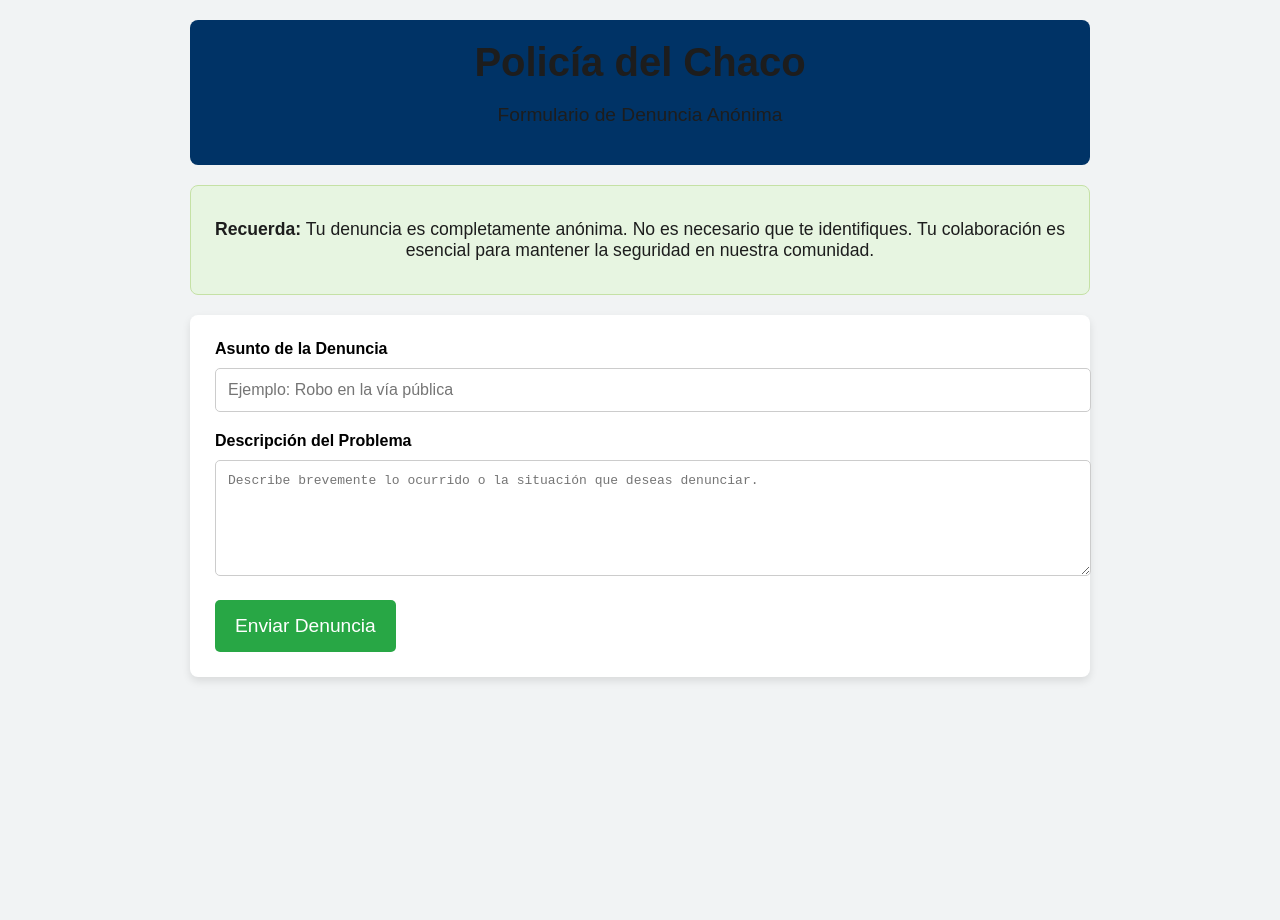
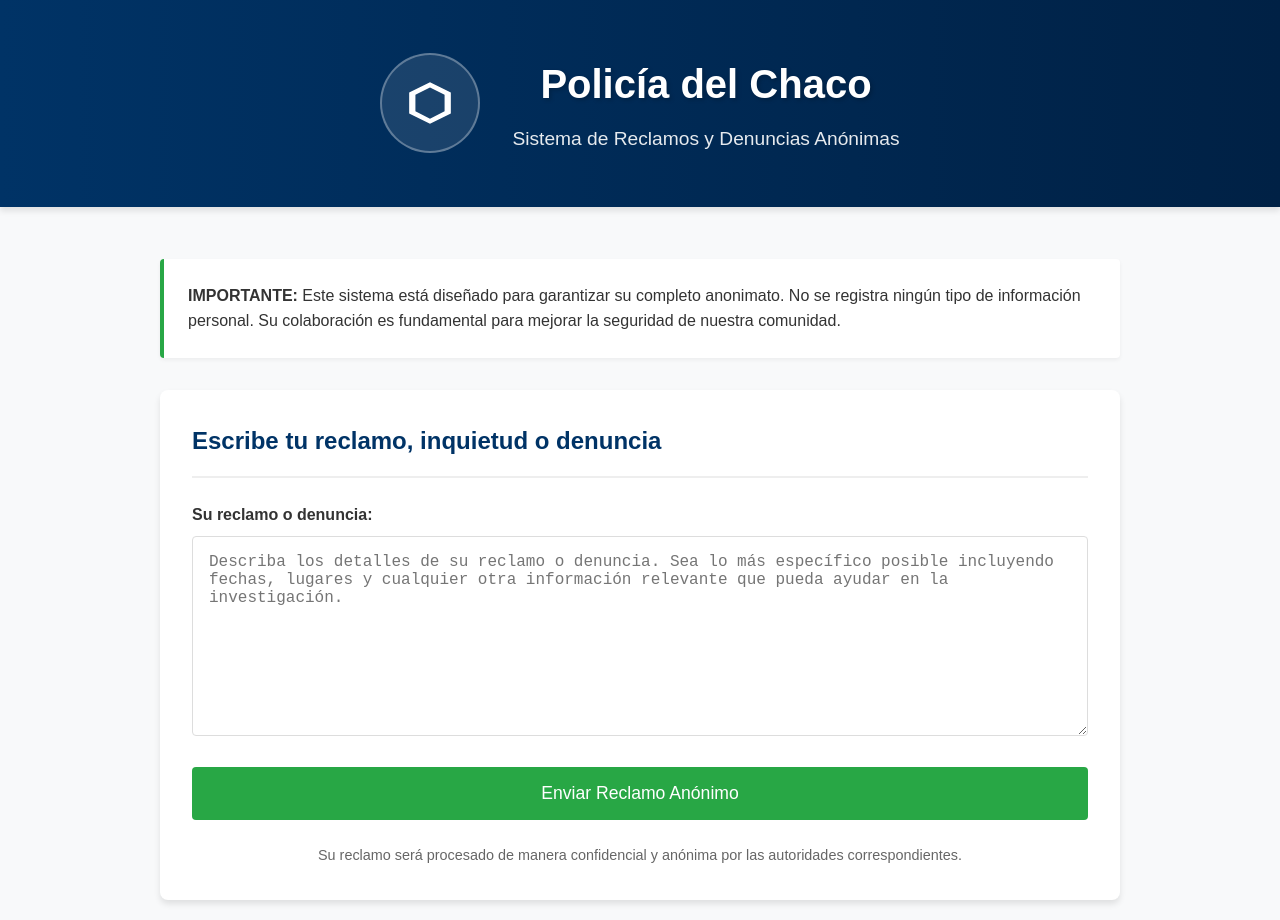
Before and after one commit to ulicseg/my-denuncia-app, a website: page public/index.html in a window 1280 px wide. Before the commit the page ends 800 px from the top, so only its background shows below. Drawn offline with Linux system fonts and the light colour scheme.

Commit message:
Update index.html

```diff
--- a/public/index.html
+++ b/public/index.html
@@ -3,136 +3,212 @@
 <head>
   <meta charset="UTF-8">
   <meta name="viewport" content="width=device-width, initial-scale=1.0">
-  <title>Denuncias Anónimas - Policía del Chaco</title>
+  <title>Reclamos y Denuncias Anónimas - Policía del Chaco</title>
   <style>
-    /* CSS Global */
-    body {
-      font-family: 'Arial', sans-serif;
-      background-color: #f1f3f4;
+    :root {
+      --primary-color: #003366;
+      --secondary-color: #002145;
+      --accent-color: #28a745;
+      --text-color: #333333;
+      --light-bg: #f8f9fa;
+    }
+
+    * {
       margin: 0;
       padding: 0;
       box-sizing: border-box;
     }
-    h1, p {
-      text-align: center;
-      color: #1d1d1d;
+
+    body {
+      font-family: 'Arial', sans-serif;
+      background-color: var(--light-bg);
+      color: var(--text-color);
+      line-height: 1.6;
     }
 
-    /* Contenedor principal */
     .container {
       width: 100%;
-      max-width: 900px;
+      max-width: 1000px;
       margin: 0 auto;
       padding: 20px;
     }
 
-    /* Encabezado */
     header {
-      background-color: #003366;
-      color: #ffffff;
-      padding: 20px;
-      text-align: center;
-      border-radius: 8px;
+      background: linear-gradient(to right, var(--primary-color), var(--secondary-color));
+      color: white;
+      padding: 2rem 0;
+      margin-bottom: 2rem;
+      box-shadow: 0 4px 6px rgba(0, 0, 0, 0.1);
     }
 
-    header h1 {
-      margin: 0;
-      font-size: 2.5em;
+    .header-content {
+      display: flex;
+      align-items: center;
+      justify-content: center;
+      gap: 2rem;
     }
 
-    header p {
-      font-size: 1.2em;
+    .logo-placeholder {
+      width: 100px;
+      height: 100px;
+      background-color: rgba(255, 255, 255, 0.1);
+      border-radius: 50%;
+      display: flex;
+      align-items: center;
+      justify-content: center;
+      border: 2px solid rgba(255, 255, 255, 0.3);
     }
 
-    /* Mensaje de tranquilidad */
-    .message {
-      background-color: #e7f5e1;
-      color: #4caf50;
-      border: 1px solid #c5e1a5;
-      border-radius: 8px;
-      padding: 15px;
-      margin: 20px 0;
-      font-size: 1.1em;
+    .header-text {
+      text-align: center;
     }
 
-    /* Formulario */
-    form {
-      background-color: #ffffff;
-      padding: 25px;
+    .header-text h1 {
+      font-size: 2.5rem;
+      margin-bottom: 0.5rem;
+      text-shadow: 2px 2px 4px rgba(0, 0, 0, 0.2);
+    }
+
+    .header-text p {
+      font-size: 1.2rem;
+      opacity: 0.9;
+    }
+
+    .anonymous-notice {
+      background-color: #fff;
+      border-left: 4px solid var(--accent-color);
+      padding: 1.5rem;
+      margin-bottom: 2rem;
+      border-radius: 4px;
+      box-shadow: 0 2px 4px rgba(0, 0, 0, 0.05);
+    }
+
+    .form-container {
+      background-color: white;
+      padding: 2rem;
       border-radius: 8px;
-      box-shadow: 0 4px 8px rgba(0, 0, 0, 0.1);
+      box-shadow: 0 4px 6px rgba(0, 0, 0, 0.1);
+    }
+
+    .form-title {
+      color: var(--primary-color);
+      margin-bottom: 1.5rem;
+      padding-bottom: 1rem;
+      border-bottom: 2px solid #eee;
+    }
+
+    .form-group {
+      margin-bottom: 1.5rem;
     }
 
     label {
       display: block;
-      margin-bottom: 10px;
-      font-weight: bold;
+      margin-bottom: 0.5rem;
+      color: var(--text-color);
+      font-weight: 600;
     }
 
-    input, textarea {
+    textarea {
       width: 100%;
-      padding: 12px;
-      margin-bottom: 20px;
-      border-radius: 5px;
-      border: 1px solid #ccc;
-      font-size: 1em;
+      min-height: 200px;
+      padding: 1rem;
+      border: 1px solid #ddd;
+      border-radius: 4px;
+      font-size: 1rem;
+      transition: border-color 0.3s ease;
     }
 
-    button {
-      background-color: #28a745;
+    textarea:focus {
+      outline: none;
+      border-color: var(--primary-color);
+      box-shadow: 0 0 0 2px rgba(0, 51, 102, 0.1);
+    }
+
+    .submit-button {
+      background-color: var(--accent-color);
       color: white;
       border: none;
-      padding: 15px 20px;
-      border-radius: 5px;
-      font-size: 1.2em;
+      padding: 1rem 2rem;
+      font-size: 1.1rem;
+      border-radius: 4px;
       cursor: pointer;
+      width: 100%;
       transition: background-color 0.3s ease;
     }
 
-    button:hover {
+    .submit-button:hover {
       background-color: #218838;
     }
 
-    /* Responsive */
+    .privacy-notice {
+      margin-top: 1.5rem;
+      font-size: 0.9rem;
+      color: #666;
+      text-align: center;
+    }
+
     @media (max-width: 768px) {
       .container {
         padding: 10px;
       }
 
-      header h1 {
-        font-size: 2em;
+      .header-content {
+        flex-direction: column;
       }
 
-      header p {
-        font-size: 1em;
+      .header-text h1 {
+        font-size: 2rem;
       }
 
-      button {
-        width: 100%;
+      .form-container {
+        padding: 1.5rem;
       }
     }
   </style>
 </head>
 <body>
+  <header>
+    <div class="container">
+      <div class="header-content">
+        <div class="logo-placeholder">
+          <svg width="50" height="50" viewBox="0 0 24 24" fill="white">
+            <path d="M12 2L2 7v10l10 5 10-5V7L12 2zm0 2.5L19 8v8l-7 3.5L5 16V8l7-3.5z"/>
+          </svg>
+        </div>
+        <div class="header-text">
+          <h1>Policía del Chaco</h1>
+          <p>Sistema de Reclamos y Denuncias Anónimas</p>
+        </div>
+      </div>
+    </div>
+  </header>
+
   <div class="container">
-    <header>
-      <h1>Policía del Chaco</h1>
-      <p>Formulario de Denuncia Anónima</p>
-    </header>
-
-    <div class="message">
-      <p><strong>Recuerda:</strong> Tu denuncia es completamente anónima. No es necesario que te identifiques. Tu colaboración es esencial para mantener la seguridad en nuestra comunidad.</p>
+    <div class="anonymous-notice">
+      <p><strong>IMPORTANTE:</strong> Este sistema está diseñado para garantizar su completo anonimato. No se registra ningún tipo de información personal. Su colaboración es fundamental para mejorar la seguridad de nuestra comunidad.</p>
     </div>
 
-    <form action="https://formspree.io/f/mjkgzbpr" method="POST">
-      <label for="asunto">Asunto de la Denuncia</label>
-      <input type="text" id="asunto" name="asunto" placeholder="Ejemplo: Robo en la vía pública" required>
+    <div class="form-container">
+      <h2 class="form-title">Escribe tu reclamo, inquietud o denuncia</h2>
 
-      <label for="problema">Descripción del Problema</label>
-      <textarea id="problema" name="problema" rows="6" placeholder="Describe brevemente lo ocurrido o la situación que deseas denunciar." required></textarea>
+      <form action="https://formspree.io/f/mjkgzbpr" method="POST">
+        <div class="form-group">
+          <label for="denuncia">Su reclamo o denuncia:</label>
+          <textarea
+            id="denuncia"
+            name="denuncia"
+            placeholder="Describa los detalles de su reclamo o denuncia. Sea lo más específico posible incluyendo fechas, lugares y cualquier otra información relevante que pueda ayudar en la investigación."
+            required
+          ></textarea>
+        </div>
 
-      <button type="submit">Enviar Denuncia</button>
-    </form>
+        <button type="submit" class="submit-button">Enviar Reclamo Anónimo</button>
+      </form>
+
+      <div class="privacy-notice">
+        <p>Su reclamo será procesado de manera confidencial y anónima por las autoridades correspondientes.</p>
+      </div>
+    </div>
   </div>
 </body>
 </html>
```
